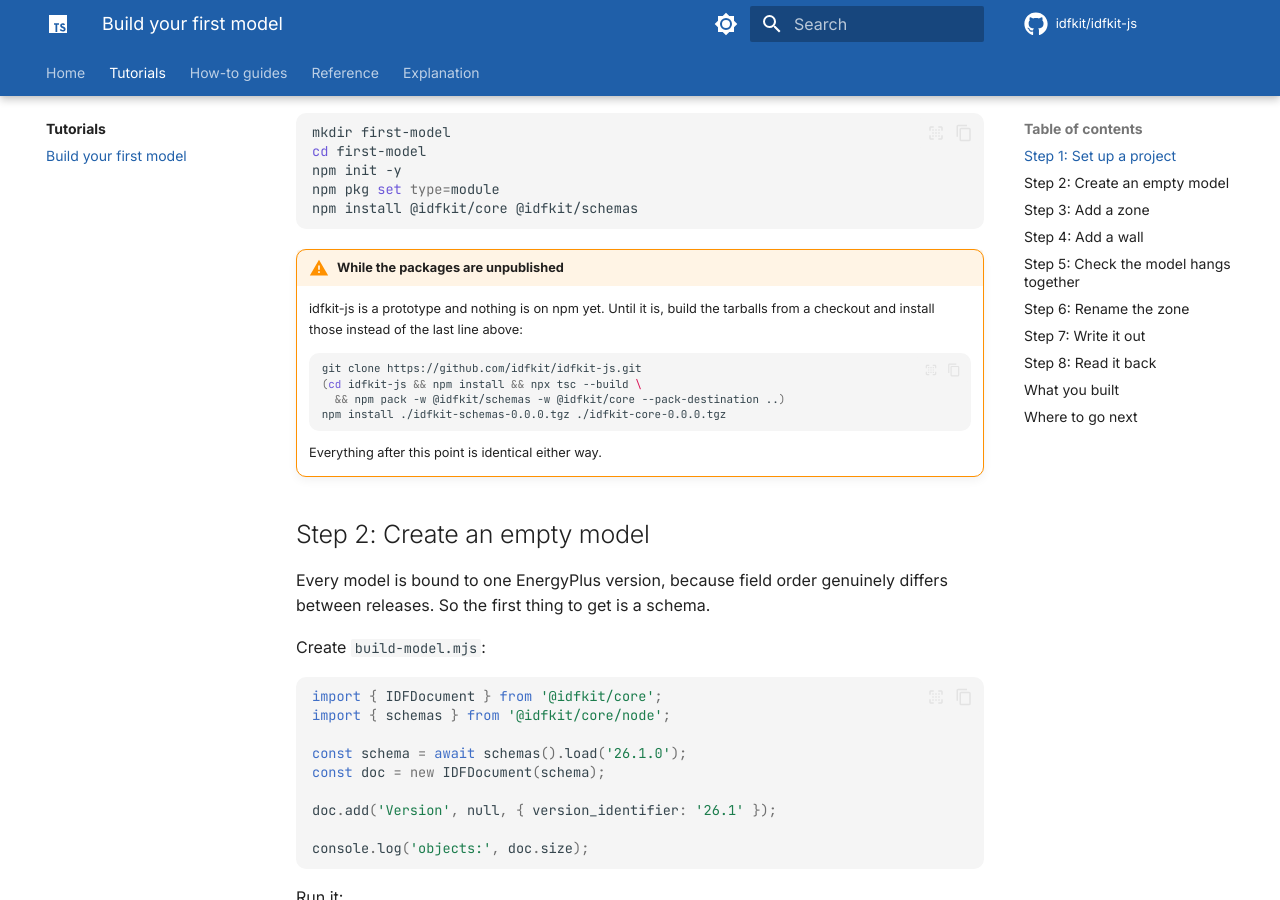
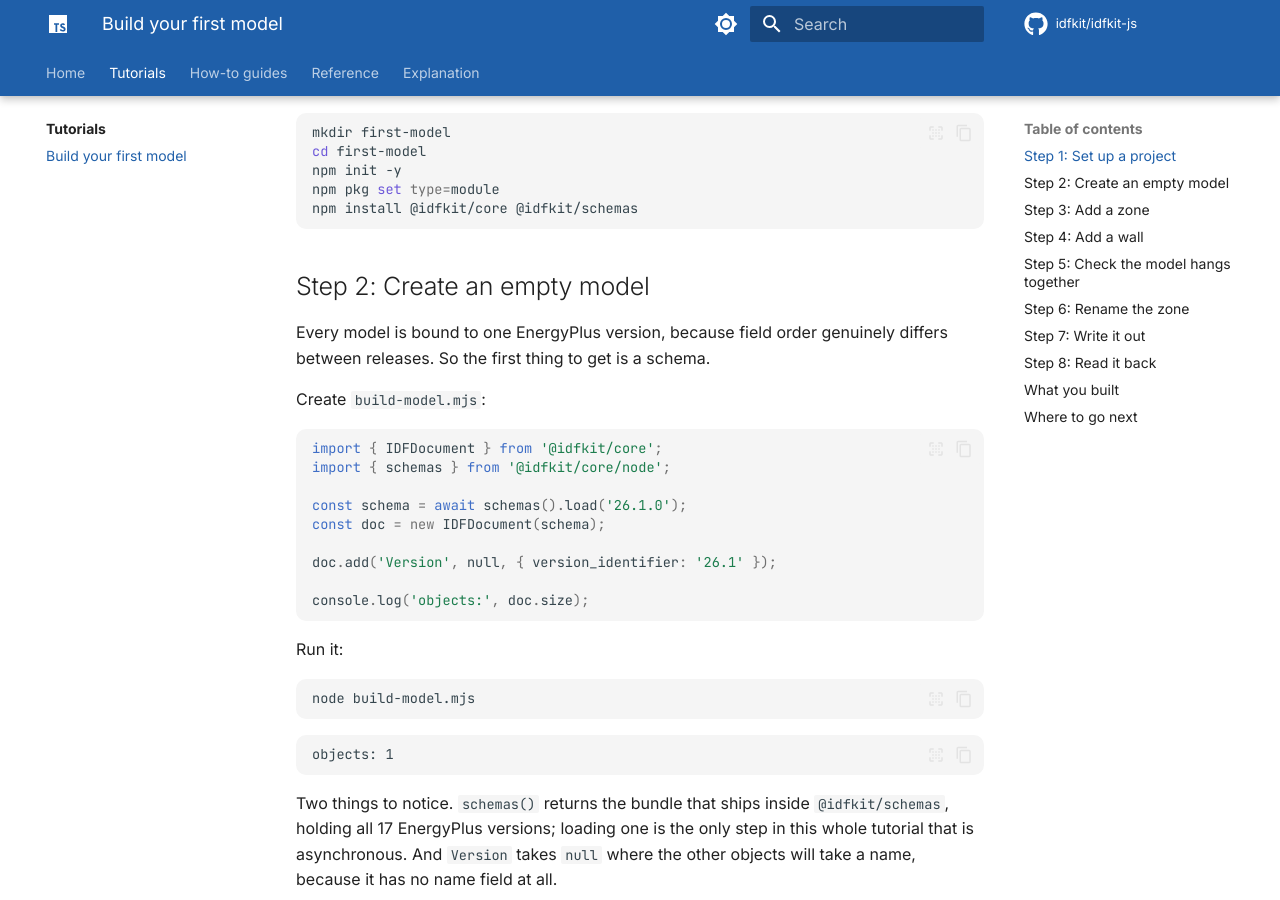
Before and after one commit to idfkit/idfkit-js, an MkDocs documentation site: the page built from docs/tutorials/first-model.md, in a window 1280 px wide and 900 px high, scrolled down 417 px. Built offline with MkDocs 1.6.1 and Material for MkDocs 9.7.7, drawn with Linux system fonts in a browser that asks for light colours; comment, search, counter and statistics services are not loaded.

````diff
--- a/docs/tutorials/first-model.md
+++ b/docs/tutorials/first-model.md
@@ -19,20 +19,6 @@ npm init -y
 npm pkg set type=module
 npm install @idfkit/core @idfkit/schemas
 ```
-
-!!! warning "While the packages are unpublished"
-
-    idfkit-js is a prototype and nothing is on npm yet. Until it is, build the
-    tarballs from a checkout and install those instead of the last line above:
-
-    ```bash
-    git clone https://github.com/idfkit/idfkit-js.git
-    (cd idfkit-js && npm install && npx tsc --build \
-      && npm pack -w @idfkit/schemas -w @idfkit/core --pack-destination ..)
-    npm install ./idfkit-schemas-0.0.0.tgz ./idfkit-core-0.0.0.tgz
-    ```
-
-    Everything after this point is identical either way.
 
 ## Step 2: Create an empty model
 
````
Also changed, not shown: CHANGELOG.md (+8 -1 lines), 1 other file.
